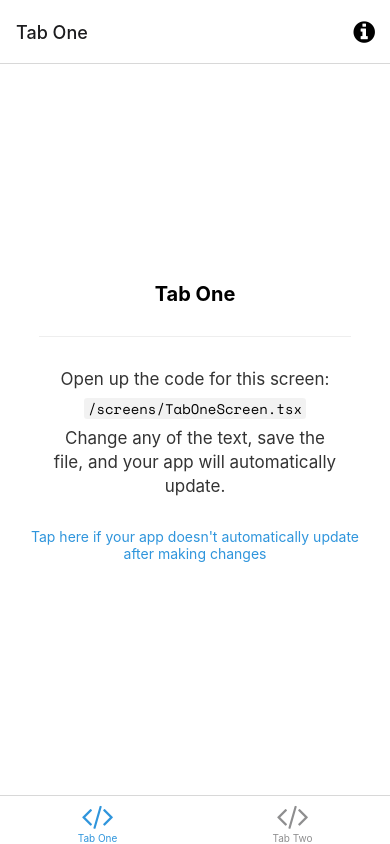
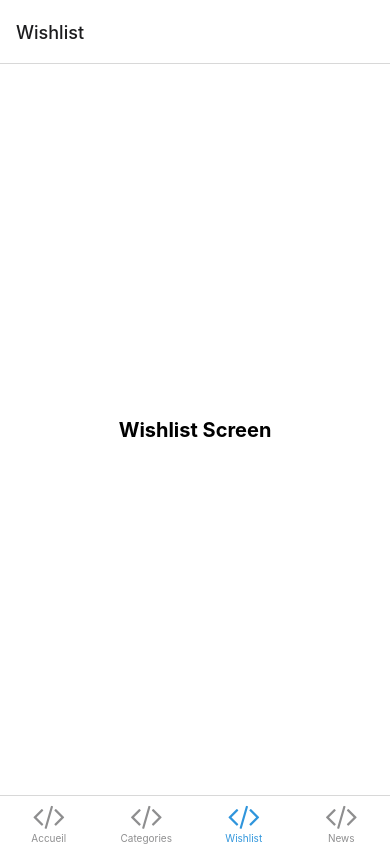
Before and after one commit to vbaumes/expo-tenue2festival, a React Native app: screen /Wishlist in a window 390 px wide. Built offline with nearby package versions, Linux system fonts and the light colour scheme; what expo-linking would draw is missing.

Commit message:
first commit + bottomTabNavigation

```diff
--- a/navigation/LinkingConfiguration.ts
+++ b/navigation/LinkingConfiguration.ts
@@ -15,14 +15,24 @@ const linking: LinkingOptions<RootStackParamList> = {
     screens: {
       Root: {
         screens: {
-          TabOne: {
+          HomePage: {
             screens: {
-              TabOneScreen: 'one',
+              HomePage: 'one',
             },
           },
-          TabTwo: {
+          Burger: {
             screens: {
-              TabTwoScreen: 'two',
+              BurgerScreen: 'two',
+            },
+          },
+          Wishlist: {
+            screens: {
+              WishlistScreen: 'three',
+            },
+          },
+          News: {
+            screens: {
+              NewsScreen: 'four',
             },
           },
         },
--- a/navigation/index.tsx
+++ b/navigation/index.tsx
@@ -14,8 +14,10 @@ import Colors from '../constants/Colors';
 import useColorScheme from '../hooks/useColorScheme';
 import ModalScreen from '../screens/ModalScreen';
 import NotFoundScreen from '../screens/NotFoundScreen';
-import TabOneScreen from '../screens/TabOneScreen';
-import TabTwoScreen from '../screens/TabTwoScreen';
+import HomePageScreen from '../screens/HomePageScreen';
+import BurgerScreen from '../screens/BurgerScreen';
+import WishlistScreen from '../screens/WishlistScreen';
+import NewsScreen from '../screens/NewsScreen';
 import { RootStackParamList, RootTabParamList, RootTabScreenProps } from '../types';
 import LinkingConfiguration from './LinkingConfiguration';
 
@@ -58,15 +60,15 @@ function BottomTabNavigator() {
 
   return (
     <BottomTab.Navigator
-      initialRouteName="TabOne"
+      initialRouteName="HomePage"
       screenOptions={{
         tabBarActiveTintColor: Colors[colorScheme].tint,
       }}>
       <BottomTab.Screen
-        name="TabOne"
-        component={TabOneScreen}
-        options={({ navigation }: RootTabScreenProps<'TabOne'>) => ({
-          title: 'Tab One',
+        name="HomePage"
+        component={HomePageScreen}
+        options={({ navigation }: RootTabScreenProps<'HomePage'>) => ({
+          title: 'Accueil',
           tabBarIcon: ({ color }) => <TabBarIcon name="code" color={color} />,
           headerRight: () => (
             <Pressable
@@ -85,10 +87,26 @@ function BottomTabNavigator() {
         })}
       />
       <BottomTab.Screen
-        name="TabTwo"
-        component={TabTwoScreen}
+        name="Burger"
+        component={BurgerScreen}
         options={{
-          title: 'Tab Two',
+          title: 'Categories',
+          tabBarIcon: ({ color }) => <TabBarIcon name="code" color={color} />,
+        }}
+      />
+      <BottomTab.Screen
+        name="Wishlist"
+        component={WishlistScreen}
+        options={{
+          title: 'Wishlist',
+          tabBarIcon: ({ color }) => <TabBarIcon name="code" color={color} />,
+        }}
+      />
+      <BottomTab.Screen
+        name="News"
+        component={NewsScreen}
+        options={{
+          title: 'News',
           tabBarIcon: ({ color }) => <TabBarIcon name="code" color={color} />,
         }}
       />
--- /dev/null
+++ b/screens/BurgerScreen.tsx
@@ -0,0 +1,22 @@
+import { StyleSheet } from 'react-native';
+import { Text, View } from '../components/Themed';
+
+export default function BurgerScreen() {
+  return (
+    <View style={styles.container}>
+      <Text style={styles.title}>BurgerScreen</Text>
+    </View>
+  );
+}
+
+const styles = StyleSheet.create({
+  container: {
+    flex: 1,
+    alignItems: 'center',
+    justifyContent: 'center',
+  },
+  title: {
+    fontSize: 20,
+    fontWeight: 'bold',
+  }
+});
--- /dev/null
+++ b/screens/HomePageScreen.tsx
@@ -0,0 +1,23 @@
+import { StyleSheet } from 'react-native';
+import { Text, View } from '../components/Themed';
+import { RootTabScreenProps } from '../types';
+
+export default function HomePageScreen({ navigation }: RootTabScreenProps<'HomePage'>) {
+  return (
+    <View style={styles.container}>
+      <Text style={styles.title}>HomePage</Text>
+    </View>
+  );
+}
+
+const styles = StyleSheet.create({
+  container: {
+    flex: 1,
+    alignItems: 'center',
+    justifyContent: 'center',
+  },
+  title: {
+    fontSize: 20,
+    fontWeight: 'bold',
+  }
+});
--- /dev/null
+++ b/screens/NewsScreen.tsx
@@ -0,0 +1,22 @@
+import { StyleSheet } from 'react-native';
+import { Text, View } from '../components/Themed';
+
+export default function NewsScreen() {
+  return (
+    <View style={styles.container}>
+      <Text style={styles.title}>News Screen</Text>
+    </View>
+  );
+}
+
+const styles = StyleSheet.create({
+  container: {
+    flex: 1,
+    alignItems: 'center',
+    justifyContent: 'center',
+  },
+  title: {
+    fontSize: 20,
+    fontWeight: 'bold',
+  }
+});
--- a/screens/TabOneScreen.tsx
+++ /dev/null
@@ -1,32 +0,0 @@
-import { StyleSheet } from 'react-native';
-
-import EditScreenInfo from '../components/EditScreenInfo';
-import { Text, View } from '../components/Themed';
-import { RootTabScreenProps } from '../types';
-
-export default function TabOneScreen({ navigation }: RootTabScreenProps<'TabOne'>) {
-  return (
-    <View style={styles.container}>
-      <Text style={styles.title}>Tab One</Text>
-      <View style={styles.separator} lightColor="#eee" darkColor="rgba(255,255,255,0.1)" />
-      <EditScreenInfo path="/screens/TabOneScreen.tsx" />
-    </View>
-  );
-}
-
-const styles = StyleSheet.create({
-  container: {
-    flex: 1,
-    alignItems: 'center',
-    justifyContent: 'center',
-  },
-  title: {
-    fontSize: 20,
-    fontWeight: 'bold',
-  },
-  separator: {
-    marginVertical: 30,
-    height: 1,
-    width: '80%',
-  },
-});
--- a/screens/TabTwoScreen.tsx
+++ /dev/null
@@ -1,31 +0,0 @@
-import { StyleSheet } from 'react-native';
-
-import EditScreenInfo from '../components/EditScreenInfo';
-import { Text, View } from '../components/Themed';
-
-export default function TabTwoScreen() {
-  return (
-    <View style={styles.container}>
-      <Text style={styles.title}>Tab Two</Text>
-      <View style={styles.separator} lightColor="#eee" darkColor="rgba(255,255,255,0.1)" />
-      <EditScreenInfo path="/screens/TabTwoScreen.tsx" />
-    </View>
-  );
-}
-
-const styles = StyleSheet.create({
-  container: {
-    flex: 1,
-    alignItems: 'center',
-    justifyContent: 'center',
-  },
-  title: {
-    fontSize: 20,
-    fontWeight: 'bold',
-  },
-  separator: {
-    marginVertical: 30,
-    height: 1,
-    width: '80%',
-  },
-});
--- /dev/null
+++ b/screens/WishlistScreen.tsx
@@ -0,0 +1,22 @@
+import { StyleSheet } from 'react-native';
+import { Text, View } from '../components/Themed';
+
+export default function WishlistScreen() {
+  return (
+    <View style={styles.container}>
+      <Text style={styles.title}>Wishlist Screen</Text>
+    </View>
+  );
+}
+
+const styles = StyleSheet.create({
+  container: {
+    flex: 1,
+    alignItems: 'center',
+    justifyContent: 'center',
+  },
+  title: {
+    fontSize: 20,
+    fontWeight: 'bold',
+  }
+});
--- a/types.tsx
+++ b/types.tsx
@@ -25,8 +25,10 @@ export type RootStackScreenProps<Screen extends keyof RootStackParamList> = Nati
 >;
 
 export type RootTabParamList = {
-  TabOne: undefined;
-  TabTwo: undefined;
+  HomePage: undefined;
+  Burger: undefined;
+  Wishlist: undefined;
+  News: undefined;
 };
 
 export type RootTabScreenProps<Screen extends keyof RootTabParamList> = CompositeScreenProps<
```
